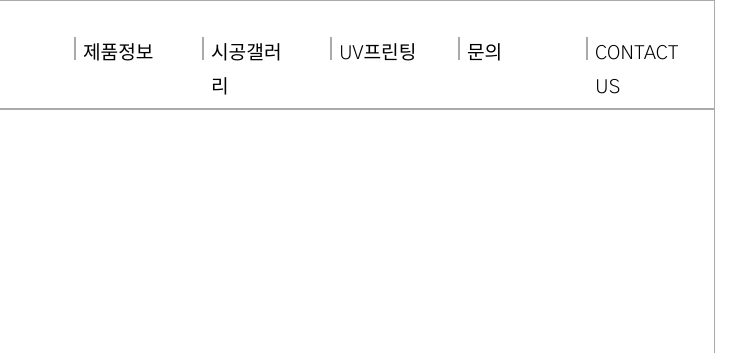
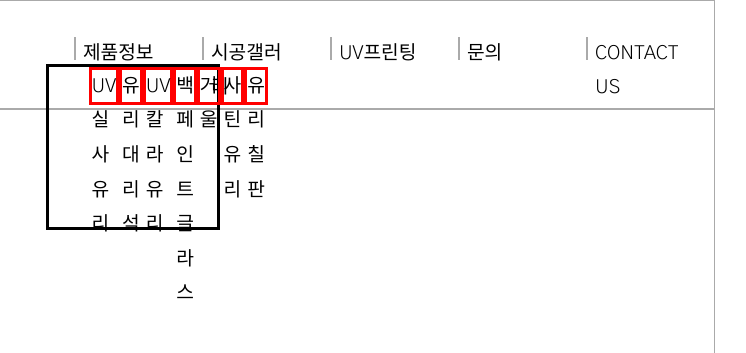
Before and after one commit to Heesun-Yoon/company-website, a plain HTML site: page front/main.html in a window 1280 px wide. Shown: the top 353 px of the page, 373-1119 px from the left. Drawn offline with Linux system fonts and the light colour scheme; files whose address does not match are found by name.

Commit message:
website_ver 1.9

```diff
--- a/front/main.html
+++ b/front/main.html
@@ -163,7 +163,7 @@
             justify-content: space-evenly;
         }
 
-        #top_menu ul li{
+        #top_menu ul .top_menu_li{
             /* border: 1px solid black; */
             /* background-color: #eee; */
             width: 12%;
@@ -176,15 +176,37 @@
             padding: 0 0 2px 7px;
         }
 
-        #top_menu ul li:hover {
+        #top_menu ul .top_menu_li:hover {
             font-weight: bold;
             border-left: 2px solid black;
         }
 
-        #top_menu .top_menu_link {
+        #top_menu .top_menu_link,
+        #sub_menu .sub_menu_link {
             text-decoration: none;
             color: black;
         }
+
+        #top_menu_1 {
+            position: relative;
+        }
+
+
+        #top_menu ul li #sub_menu {
+            border: 3px solid black;
+            width: 10%;
+            position: absolute;
+            top: -0.01%;
+            left: 32.7%;
+        }
+
+        #top_menu ul li #sub_menu li {
+            border: 3px solid red;
+            width: 40%;
+            height: 20%;
+            display: inline-block;
+        }
+
 
 
 
@@ -204,11 +226,22 @@
             <!-- 상단메뉴 -->
             <nav id="top_menu">
                 <ul>
-                    <li><a href="#" class="top_menu_link">제품정보</a></li>
-                    <li><a href="#" class="top_menu_link">시공갤러리</a></li>
-                    <li><a href="#" class="top_menu_link">UV프린팅</a></li>
-                    <li><a href="#" class="top_menu_link">문의</a></li>
-                    <li><a href="#" class="top_menu_link">CONTACT US</a></li>
+                    <li class="top_menu_li"><a href="#" class="top_menu_link" id="top_menu_1">제품정보</a>
+                        <!-- 제품정보 하위메뉴 -->
+                        <ul id="sub_menu">
+                            <li><a href="#" class="sub_menu_link">UV실사유리</a></li>
+                            <li><a href="#" class="sub_menu_link">유리대리석</a></li>
+                            <li><a href="#" class="sub_menu_link">UV칼라유리</a></li>
+                            <li><a href="#" class="sub_menu_link">백페인트글라스</a></li>
+                            <li><a href="#" class="sub_menu_link">거울</a></li>
+                            <li><a href="#" class="sub_menu_link">사틴유리</a></li>
+                            <li><a href="#" class="sub_menu_link">유리칠판</a></li>
+                        </ul>
+                    </li>
+                    <li class="top_menu_li"><a href="#" class="top_menu_link">시공갤러리</a></li>
+                    <li class="top_menu_li"><a href="#" class="top_menu_link">UV프린팅</a></li>
+                    <li class="top_menu_li"><a href="#" class="top_menu_link">문의</a></li>
+                    <li class="top_menu_li"><a href="#" class="top_menu_link">CONTACT US</a></li>
                 </ul>
             </nav>
         <!-- 헤더 끝 -->
```
